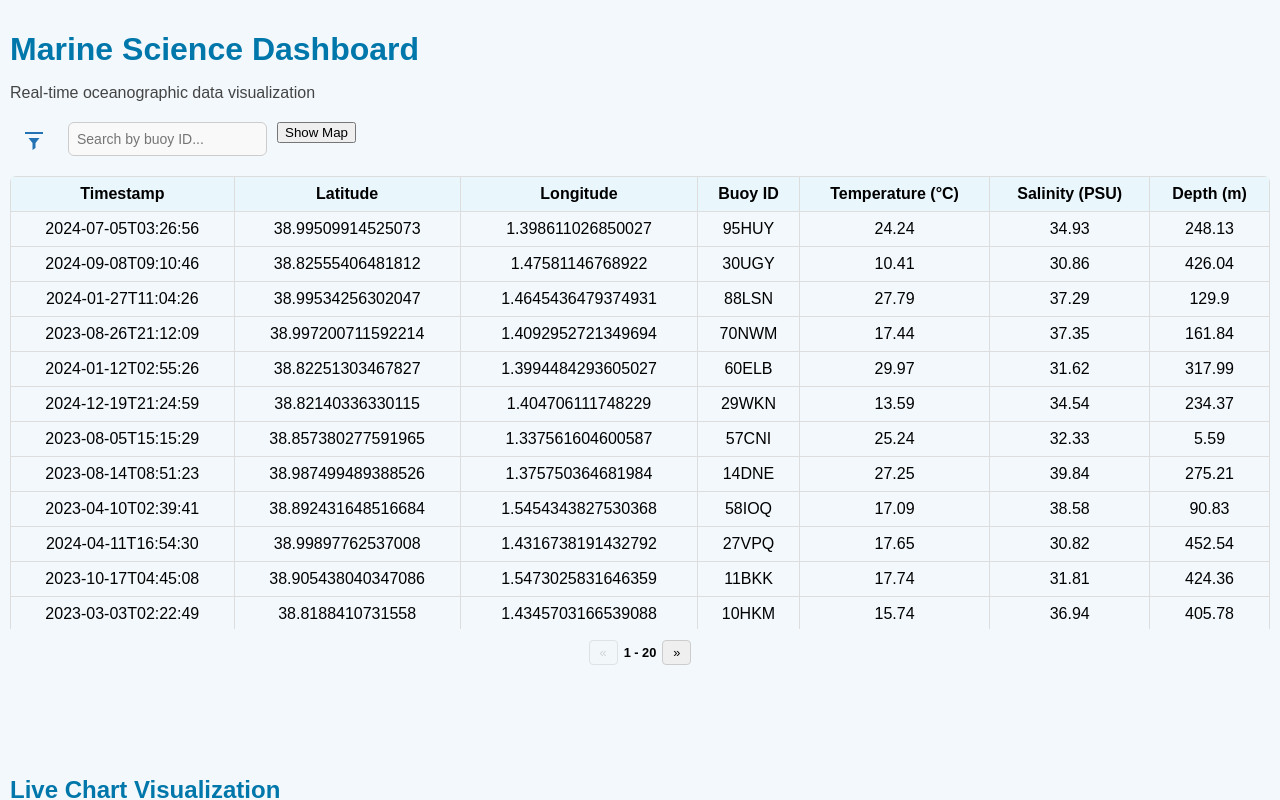
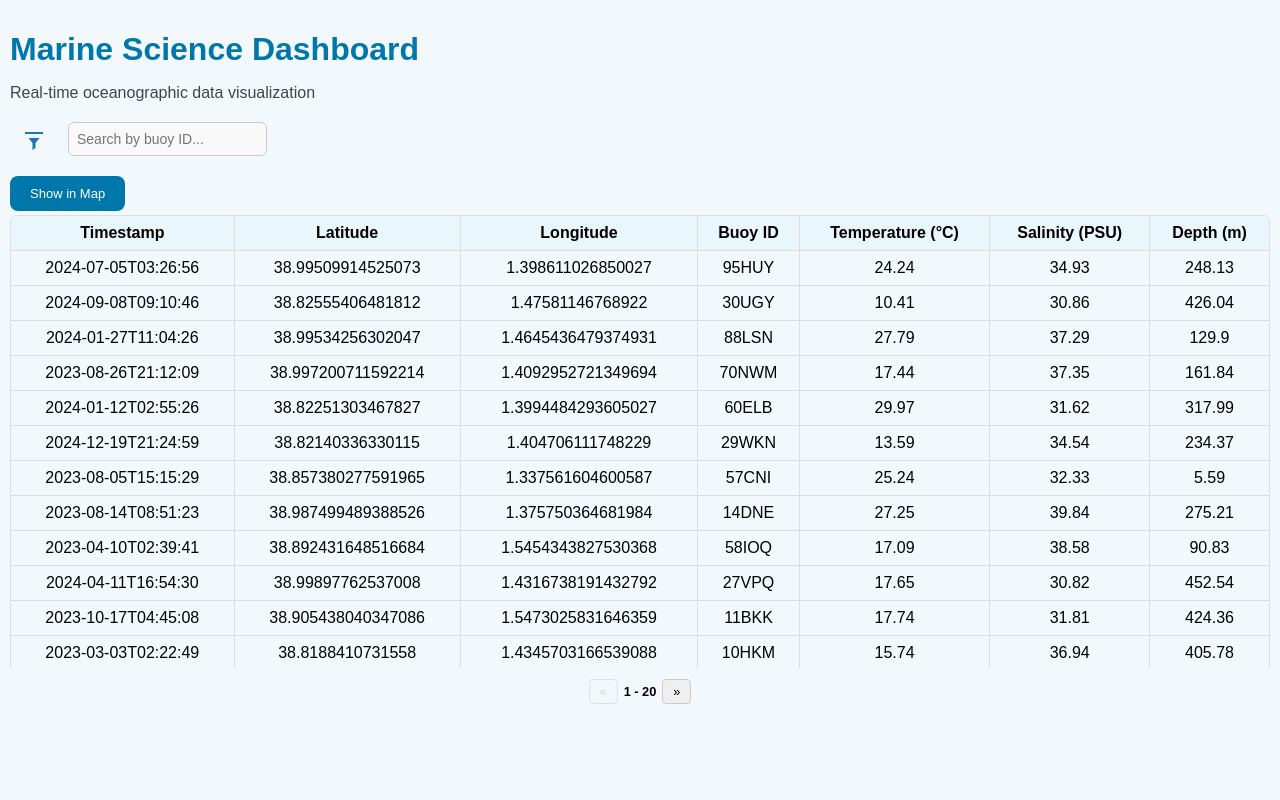
Before and after one commit to Ivanettoss/MarineDashboard, a Vue app: page / in a window 1280 px wide. Shown: the top 800 px of the page. Built offline with nearby package versions, Linux system fonts and the light colour scheme.

Commit message:
update style for tooggle

```diff
--- a/dashstyle.css
+++ b/dashstyle.css
@@ -185,3 +185,20 @@ thead {
   padding: 20px;
   border-radius: 10px;
 }
+
+#switch-view{
+  background-color:#0077aa;
+  border: none;
+  border-radius: 8px;
+  color:white;
+  padding: 10px 20px;
+  font-size: 13px;
+  cursor: pointer;
+  transition: transform 0.2s ease, box-shadow 0.3s ease;
+  margin-bottom:4px;
+
+}
+
+#switch-view:hover {
+
+}
--- a/src/App.vue
+++ b/src/App.vue
@@ -2,7 +2,6 @@
   <div class="container">
     <h1 class="dashboard-title">Marine Science Dashboard</h1>
     <p class="subtitle">Real-time oceanographic data visualization</p>
-
 
     <div class="filters">
       <button
@@ -28,17 +27,11 @@
           </div>
         </div>
 
-    <select  v-model="selectedVariable">
-      <option value="ALL">All</option>
-      <option value="temp">Temperature</option>
-      <option value="salinity">Salinity</option>
-      <option value="depth">Depth</option>
-    </select>
+        <!-- Rimosso filtro variabile -->
 
         <div class="location-filter">
           <label for="locationInput">Search by Location</label>
-    <input  v-model="locationInput" type="text" id="locationInput" placeholder="Es. Ibiza..."
-    />
+          <input v-model="locationInput" type="text" id="locationInput" placeholder="Es. Ibiza..." />
 
           <label for="rangeSelect">Range(km)</label>
           <select v-model="distanceRange" id="rangeSelect">
@@ -47,17 +40,21 @@
             <option :value="1000">1000 km</option>
           </select>
         </div>
+      </div>
+      <input v-model="search" class="search-id" type="text" placeholder="Search by buoy ID..." />
 
-  </div>
-  <input v-model="search" type="text" placeholder="Search by buoy ID..." />
-
-  <button @click="currentView = currentView === 'table' ? 'map' : 'table'">
-  {{ currentView === 'table' ? 'Show Map' : 'Show Table' }}
-</button>
     </div>
 
 
-<Map v-if="currentView === 'map'":markers="updateMarkers" />
+
+
+     <button id="switch-view" @click="currentView = currentView === 'table' ? 'map' : 'table'">
+  {{ currentView === 'table' ? 'Show in Map' : 'Show in Grid' }}
+</button>
+
+
+    <Map v-if="currentView === 'map'" :markers="updateMarkers" />
+
 
     <div v-else class="table-wrapper">
       <div class="table-section">
@@ -95,7 +92,6 @@
       </div>
     </div>
 
-
     <div class="chart-wrapper">
       <h2 class="chart-title"> Live Chart Visualization</h2>
       <div class="chart-container">
@@ -109,7 +105,7 @@
 import { ref, onMounted, computed, watch, nextTick } from "vue";
 import { fetchData } from './scripts/api_management.js';
 import { preprocessRecords } from './scripts/preprocessing.js';
-import { filterByDateRange, filterByVariable, filterByLocation } from './scripts/filters.js';
+import { filterByDateRange, filterByLocation } from './scripts/filters.js';
 import { updateChart } from './scripts/chart.js';
 import Map from './components/Map.vue';
 
@@ -122,7 +118,7 @@ const processedData = ref([]);
 const search = ref("");
 const fromDate = ref("");
 const toDate = ref("");
-const selectedVariable = ref("ALL");
+// const selectedVariable = ref("ALL"); // Rimosso
 const currentPage = ref(1);
 const itemsPerPage = ref(50);
 const showFilters = ref(false);
@@ -132,8 +128,6 @@ const locationFilteredData = ref([]);
 
 // table default, --> map
 const currentView = ref("table");
-
-
 
 // === Filtro: per search ===
 const filteredBySearch = computed(() => {
@@ -150,14 +144,14 @@ const filteredByDate = computed(() => {
 });
 
 // === Filtro asincrono: per location ===
-watch( [locationInput, distanceRange, filteredByDate],
+watch([locationInput, distanceRange, filteredByDate],
   async ([loc, range, dateFilteredData]) => {
     if (!loc.trim()) {
       locationFilteredData.value = dateFilteredData;
       return;
     }
     try {
-      locationFilteredData.value = await filterByLocation(dateFilteredData,loc.trim(),range);
+      locationFilteredData.value = await filterByLocation(dateFilteredData, loc.trim(), range);
     } catch (e) {
       console.error("Errore nel filtro per location:", e);
       locationFilteredData.value = [];
@@ -166,13 +160,10 @@ watch( [locationInput, distanceRange, filteredByDate],
   { immediate: true }
 );
 
-// === Filtro: per variabile ===
-const finalFilteredData = computed(() => {
-  return filterByVariable(locationFilteredData.value, selectedVariable.value);
-});
+// === Nota: filtro per variabile rimosso, quindi usiamo direttamente locationFilteredData come dati finali ===
 
 // === Watch: aggiorna il chart ===
-watch(finalFilteredData, async (newData) => {
+watch(locationFilteredData, async (newData) => {
   try {
     await nextTick();
     if (chartCanvas.value) {
@@ -204,27 +195,25 @@ onMounted(async () => {
 
 // === Paginazione ===
 const totalPages = computed(() => {
-  return Math.ceil(finalFilteredData.value.length / itemsPerPage.value);
+  return Math.ceil(locationFilteredData.value.length / itemsPerPage.value);
 });
 
 const paginatedData = computed(() => {
-  const data = finalFilteredData.value || [];
+  const data = locationFilteredData.value || [];
   const start = (currentPage.value - 1) * itemsPerPage.value;
   const end = start + itemsPerPage.value;
   return data.slice(start, end);
 });
 
-watch(finalFilteredData, () => {
+watch(locationFilteredData, () => {
   currentPage.value = 1;
 });
 
-
 const updateMarkers = computed(() => {
-  return finalFilteredData.value.map(record => ({
+  return locationFilteredData.value.map(record => ({
     lat: record.lat,
     lng: record.lon,
     label: `Buoy: ${record.buoy}\n`
   }));
 });
-
 </script>
--- a/src/components/Map.vue
+++ b/src/components/Map.vue
@@ -20,7 +20,7 @@
 
   onMounted(() => {
     map = L.map('map').setView([42.030761, 11.909473], 13);
-    map.zoomControl.remove();
+
 
     L.tileLayer('https://{s}.tile.openstreetmap.org/{z}/{x}/{y}.png', {
       attribution: '&copy; OpenStreetMap contributors'
```
Also changed, not shown: src/icons/grid.svg (added). Lines whose indentation alone changed are shown as unchanged.
